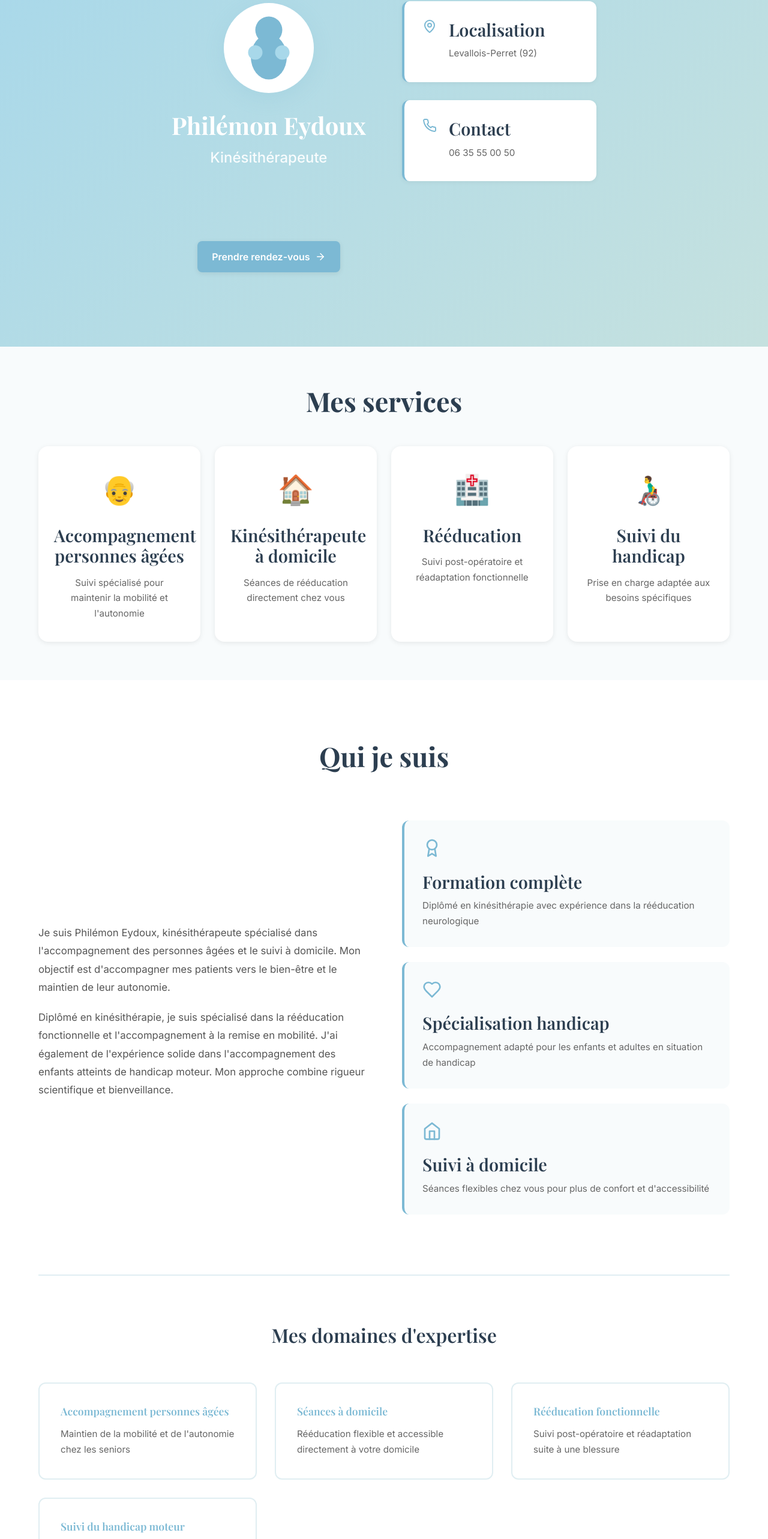
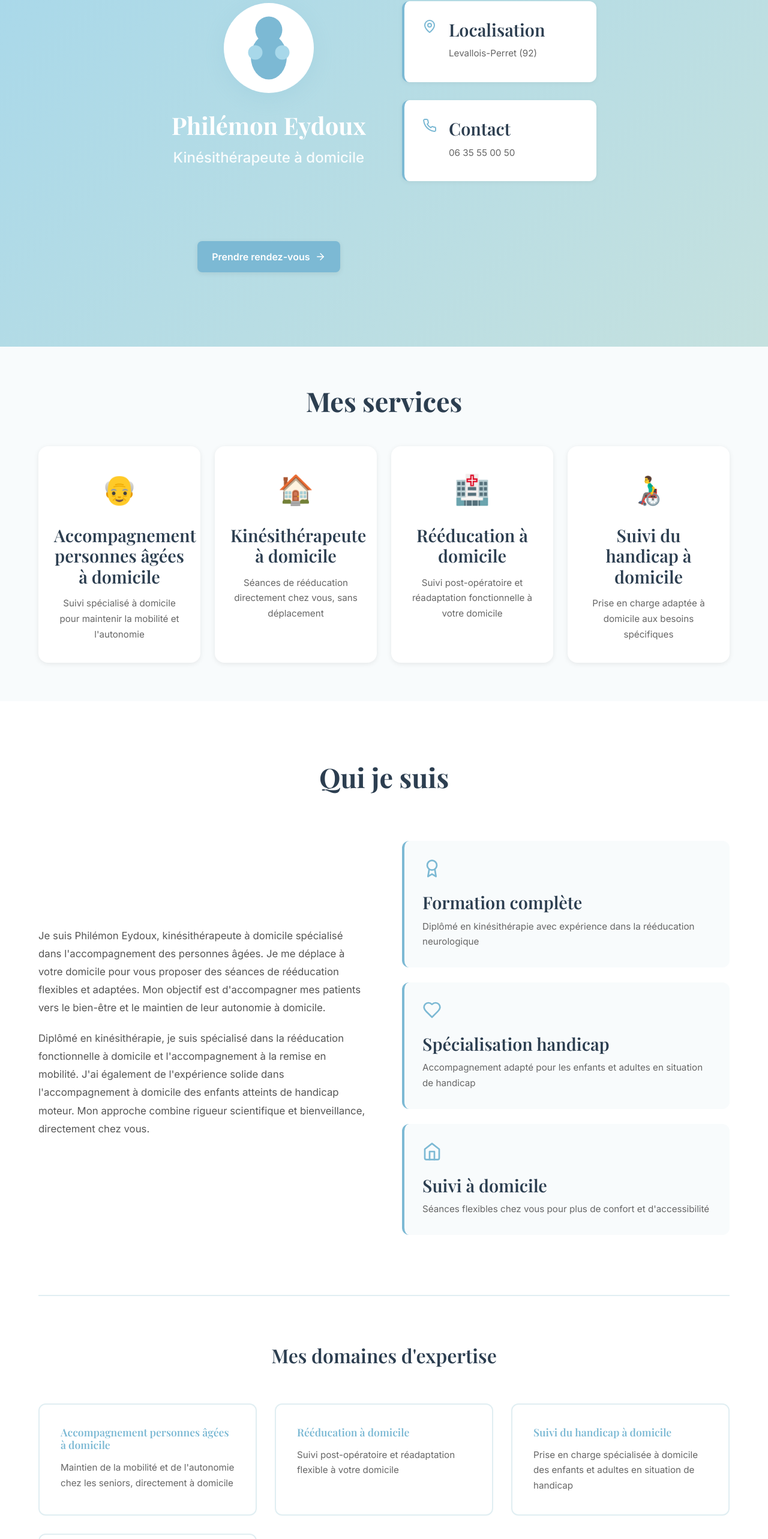
Before and after one commit to Gagatou/philemon-kine-site, a Next.js app: page / in a window 1280 px wide. Shown: the part 192-2758 px from the top of the page at 60% size. Built offline with nearby package versions, Linux system fonts and the light colour scheme; no server answers.

Commit message:
Content: Emphasize 'à domicile' throughout - home-based physiotherapy focus

```diff
--- a/app/layout.tsx
+++ b/app/layout.tsx
@@ -16,10 +16,10 @@ const inter = Inter({
 })
 
 export const metadata: Metadata = {
-  title: 'Philémon Eydoux - Kinésithérapeute à Levallois-Perret',
-  description: 'Kinésithérapeute spécialisé en rééducation, réathlétisation et suivi du handicap à Levallois-Perret (92). Prendre rendez-vous en ligne.',
+  title: 'Philémon Eydoux - Kinésithérapeute à domicile à Levallois-Perret',
+  description: 'Kinésithérapeute à domicile spécialisé en rééducation à domicile, accompagnement personnes âgées et suivi du handicap à Levallois-Perret (92). Je me déplace chez vous. Prendre rendez-vous en ligne.',
   viewport: 'width=device-width, initial-scale=1',
-  keywords: 'kinésithérapeute, Levallois-Perret, rééducation, réathlétisation, suivi handicap, séance de kiné',
+  keywords: 'kinésithérapeute à domicile, Levallois-Perret, rééducation à domicile, personnes âgées, suivi handicap, séance de kiné',
   authors: [{ name: 'Philémon Eydoux' }],
   creator: 'Philémon Eydoux',
   robots: {
@@ -34,14 +34,14 @@ export const metadata: Metadata = {
     type: 'website',
     locale: 'fr_FR',
     url: 'https://philemon-kine-site.vercel.app',
-    title: 'Philémon Eydoux - Kinésithérapeute à Levallois-Perret',
-    description: 'Kinésithérapeute spécialisé en rééducation, réathlétisation et suivi du handicap',
-    siteName: 'Philémon Eydoux - Kinésithérapeute',
+    title: 'Philémon Eydoux - Kinésithérapeute à domicile',
+    description: 'Kinésithérapeute à domicile - rééducation, personnes âgées et suivi du handicap à domicile',
+    siteName: 'Philémon Eydoux - Kinésithérapeute à domicile',
   },
   twitter: {
     card: 'summary',
-    title: 'Philémon Eydoux - Kinésithérapeute',
-    description: 'Rééducation, réathlétisation et suivi du handicap à Levallois-Perret',
+    title: 'Philémon Eydoux - Kinésithérapeute à domicile',
+    description: 'Rééducation et accompagnement à domicile - Levallois-Perret',
   },
 }
 
@@ -62,8 +62,8 @@ export default function RootLayout({
             __html: JSON.stringify({
               '@context': 'https://schema.org',
               '@type': 'LocalBusiness',
-              name: 'Philémon Eydoux - Kinésithérapeute',
-              description: 'Kinésithérapeute spécialisé en rééducation, réathlétisation et suivi du handicap',
+              name: 'Philémon Eydoux - Kinésithérapeute à domicile',
+              description: 'Kinésithérapeute à domicile spécialisé en rééducation, accompagnement des personnes âgées et suivi du handicap',
               image: 'https://philemon-kine-site.vercel.app/og-image.jpg',
               url: 'https://philemon-kine-site.vercel.app',
               telephone: '+33635550050',
--- a/app/page.tsx
+++ b/app/page.tsx
@@ -135,7 +135,7 @@ export default function Home() {
                 </svg>
               </div>
               <h1>Philémon Eydoux</h1>
-              <p className={styles.subtitle}>Kinésithérapeute</p>
+              <p className={styles.subtitle}>Kinésithérapeute à domicile</p>
             </div>
 
             <div className={styles.heroInfo}>
@@ -176,23 +176,23 @@ export default function Home() {
           <div className={styles.servicesGrid}>
             <div className={styles.serviceCard}>
               <div className={styles.serviceIcon}>👴</div>
-              <h3>Accompagnement personnes âgées</h3>
-              <p>Suivi spécialisé pour maintenir la mobilité et l'autonomie</p>
+              <h3>Accompagnement personnes âgées à domicile</h3>
+              <p>Suivi spécialisé à domicile pour maintenir la mobilité et l'autonomie</p>
             </div>
             <div className={styles.serviceCard}>
               <div className={styles.serviceIcon}>🏠</div>
               <h3>Kinésithérapeute à domicile</h3>
-              <p>Séances de rééducation directement chez vous</p>
+              <p>Séances de rééducation directement chez vous, sans déplacement</p>
             </div>
             <div className={styles.serviceCard}>
               <div className={styles.serviceIcon}>🏥</div>
-              <h3>Rééducation</h3>
-              <p>Suivi post-opératoire et réadaptation fonctionnelle</p>
+              <h3>Rééducation à domicile</h3>
+              <p>Suivi post-opératoire et réadaptation fonctionnelle à votre domicile</p>
             </div>
             <div className={styles.serviceCard}>
               <div className={styles.serviceIcon}>👨‍🦽</div>
-              <h3>Suivi du handicap</h3>
-              <p>Prise en charge adaptée aux besoins spécifiques</p>
+              <h3>Suivi du handicap à domicile</h3>
+              <p>Prise en charge adaptée à domicile aux besoins spécifiques</p>
             </div>
           </div>
         </div>
@@ -206,13 +206,14 @@ export default function Home() {
           <div className={styles.aboutContent}>
             <div className={styles.story}>
               <p>
-                Je suis Philémon Eydoux, kinésithérapeute spécialisé dans l'accompagnement des personnes âgées et le suivi à domicile.
-                Mon objectif est d'accompagner mes patients vers le bien-être et le maintien de leur autonomie.
+                Je suis Philémon Eydoux, kinésithérapeute à domicile spécialisé dans l'accompagnement des personnes âgées.
+                Je me déplace à votre domicile pour vous proposer des séances de rééducation flexibles et adaptées.
+                Mon objectif est d'accompagner mes patients vers le bien-être et le maintien de leur autonomie à domicile.
               </p>
               <p>
-                Diplômé en kinésithérapie, je suis spécialisé dans la rééducation fonctionnelle et l'accompagnement
-                à la remise en mobilité. J'ai également de l'expérience solide dans l'accompagnement des enfants
-                atteints de handicap moteur. Mon approche combine rigueur scientifique et bienveillance.
+                Diplômé en kinésithérapie, je suis spécialisé dans la rééducation fonctionnelle à domicile et l'accompagnement
+                à la remise en mobilité. J'ai également de l'expérience solide dans l'accompagnement à domicile des enfants
+                atteints de handicap moteur. Mon approche combine rigueur scientifique et bienveillance, directement chez vous.
               </p>
             </div>
 
@@ -239,20 +240,20 @@ export default function Home() {
             <h3>Mes domaines d'expertise</h3>
             <div className={styles.expertiseGrid}>
               <div className={styles.expertiseItem}>
-                <h4>Accompagnement personnes âgées</h4>
-                <p>Maintien de la mobilité et de l'autonomie chez les seniors</p>
+                <h4>Accompagnement personnes âgées à domicile</h4>
+                <p>Maintien de la mobilité et de l'autonomie chez les seniors, directement à domicile</p>
               </div>
               <div className={styles.expertiseItem}>
-                <h4>Séances à domicile</h4>
-                <p>Rééducation flexible et accessible directement à votre domicile</p>
+                <h4>Rééducation à domicile</h4>
+                <p>Suivi post-opératoire et réadaptation flexible à votre domicile</p>
               </div>
               <div className={styles.expertiseItem}>
-                <h4>Rééducation fonctionnelle</h4>
-                <p>Suivi post-opératoire et réadaptation suite à une blessure</p>
+                <h4>Suivi du handicap à domicile</h4>
+                <p>Prise en charge spécialisée à domicile des enfants et adultes en situation de handicap</p>
               </div>
               <div className={styles.expertiseItem}>
-                <h4>Suivi du handicap moteur</h4>
-                <p>Prise en charge spécialisée des enfants et adultes en situation de handicap</p>
+                <h4>Mobilité et bien-être à domicile</h4>
+                <p>Amélioration de la qualité de vie et du confort au quotidien chez vous</p>
               </div>
             </div>
           </div>
@@ -351,7 +352,7 @@ export default function Home() {
                 { q: 'Quel est le délai pour le premier RDV ?', a: 'Généralement sous 2-3 jours. Pour les urgences, je fais de mon mieux pour trouver une place rapidement.' },
                 { q: 'Acceptez-vous les enfants ?', a: 'Absolument ! J\'ai de l\'expérience avec les enfants et les jeunes, notamment dans le suivi du handicap moteur.' },
                 { q: 'Êtes-vous conventionné Sécu ?', a: 'Oui, je suis conventionné. Les tarifs respectent le barème de la Sécurité Sociale.' },
-                { q: 'Proposez-vous des séances à domicile ?', a: 'Oui, possibilité de séances à domicile avec un supplément. À discuter lors du premier contact.' },
+                { q: 'Proposez-vous des séances à domicile ?', a: 'Oui, absolument ! Je suis kinésithérapeute à domicile. Toutes mes séances se déroulent directement chez vous pour plus de confort et d\'accessibilité.' },
                 { q: 'Que faire en cas d\'annulation ?', a: 'Veuillez m\'avertir au minimum 24 heures à l\'avance pour éviter des frais d\'annulation.' },
                 { q: 'Comment suis-je remboursé ?', a: 'Les séances sont remboursées par la Sécurité Sociale sur prescription médicale. Vérifiez votre couverture mutuelle pour les dépassements éventuels.' },
                 { q: 'Y a-t-il une réduction possible ?', a: 'Les bénéficiaires de l\'AME ont accès à des tarifs réduits. N\'hésitez pas à m\'en parler lors de votre première visite.' },
@@ -376,8 +377,8 @@ export default function Home() {
       {/* Final CTA */}
       <section className={styles.finalCta} data-animate>
         <div className="container">
-          <h2>Prêt à commencer votre suivi ?</h2>
-          <p>Contactez-moi dès maintenant via WhatsApp</p>
+          <h2>Prêt à commencer votre suivi à domicile ?</h2>
+          <p>Contactez-moi dès maintenant via WhatsApp pour planifier vos séances à domicile</p>
           <a href={whatsappUrl} className="btn btn-primary" target="_blank" rel="noopener noreferrer">
             Ouvrir WhatsApp
           </a>
@@ -390,9 +391,9 @@ export default function Home() {
           <div className={styles.footerContent}>
             <div className={styles.brand}>
               <h3>Philémon Eydoux</h3>
-              <p>Kinésithérapeute</p>
+              <p>Kinésithérapeute à domicile</p>
               <p className={styles.tagline}>
-                Votre partenaire pour le bien-être et la réathlétisation
+                Votre partenaire pour le bien-être et la mobilité à domicile
               </p>
             </div>
 
```
